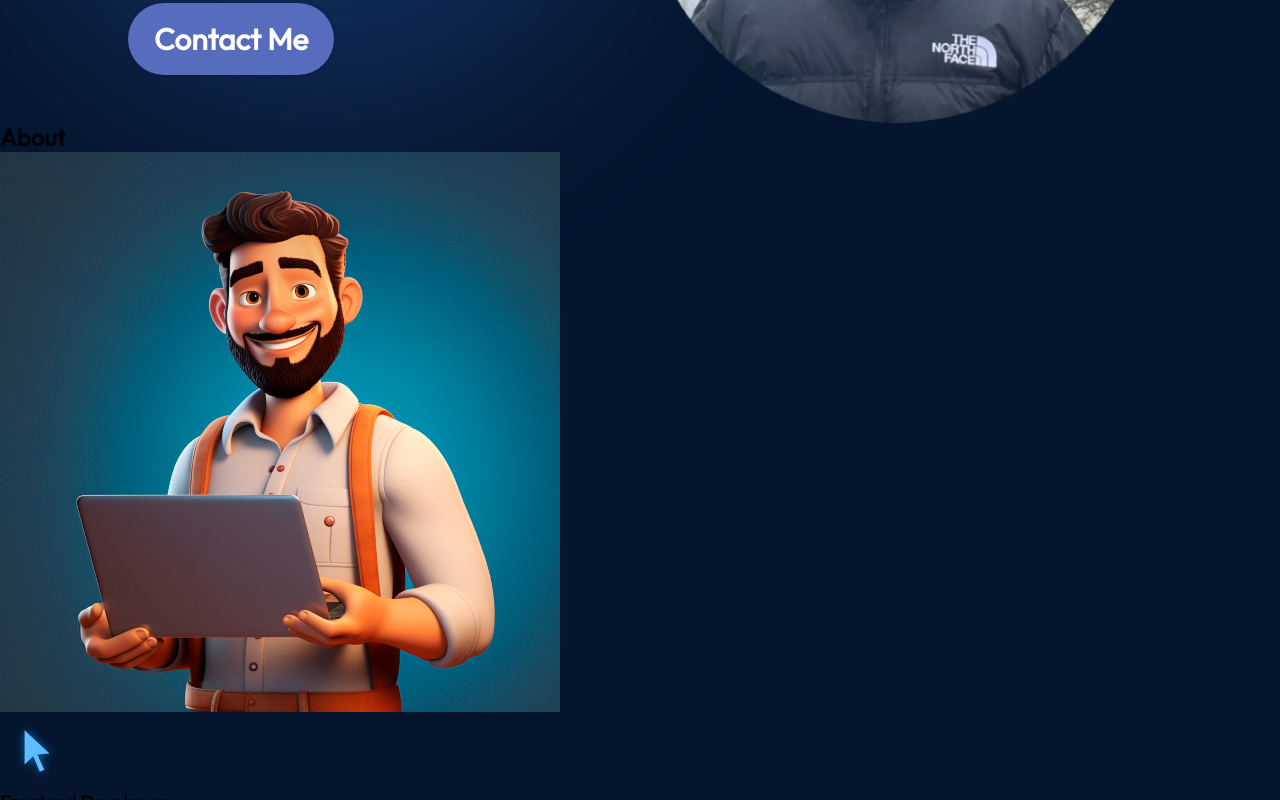
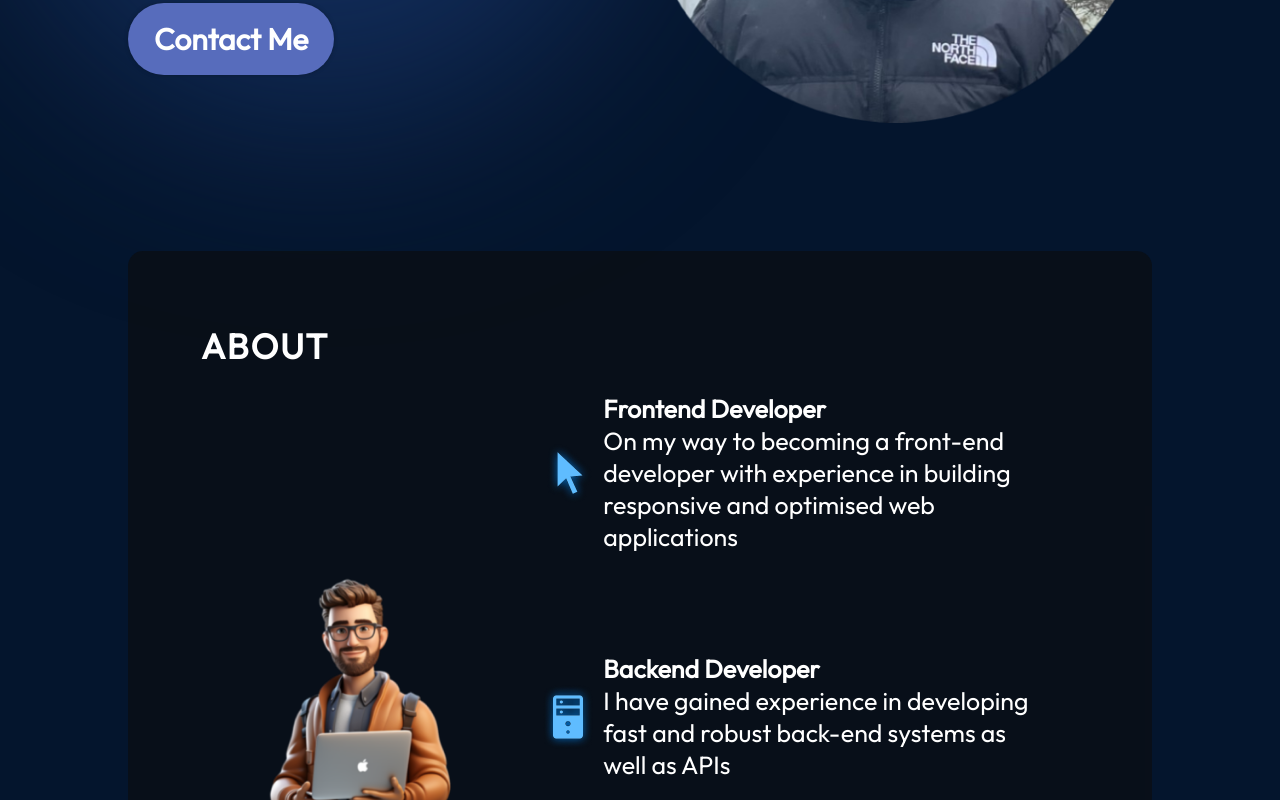
Before and after one commit to Y1va/React-Portfolio, a React (Vite) app in the folder react-portfolio/: page / in a window 1280 px wide. Shown: the part 540-1340 px from the top of the page. Built offline with nearby package versions, Linux system fonts and the light colour scheme.

Commit message:
added styling for about component

```diff
--- a/react-portfolio/src/components/About/About.jsx
+++ b/react-portfolio/src/components/About/About.jsx
@@ -4,11 +4,11 @@
 
 export const About = () => {
   return (
-    <section className={styles.container}>
+    <section className={styles.container} id='about'>
       <h2 className={styles.title}>About</h2>
       <div className={styles.content}>
         <img
-          src={getImageUrl('about/aboutimage.png')}
+          src={getImageUrl('about/aboutheroimage.png')}
           alt="person sitting with laptop" className={styles.aboutImage}
         />
         <ul className={styles.aboutItems}>
--- a/react-portfolio/src/components/About/About.module.css
+++ b/react-portfolio/src/components/About/About.module.css
@@ -0,0 +1,92 @@
+@import '../../vars.css';
+
+.container {
+  position: relative;
+  background-color: rgba(12, 12, 12, 0.6);
+  border-radius: 15px;
+  padding: 73px;
+  margin-top: 129px;
+  z-index: 1;
+  margin-left: 10%;
+  margin-right: 10%;
+}
+
+.title {
+  color: var(--color-text);
+  font-size: 35px;
+  font-weight: 700;
+  letter-spacing: 1.75px;
+  text-transform: uppercase;
+}
+
+.content {
+  display: flex;
+  flex-direction: row;
+  align-items: center;
+}
+
+.aboutImage {
+  width: 35%;
+}
+
+.aboutItems {
+  color: var(--color-text);
+  display: flex;
+  flex-direction: column;
+  gap: 50px;
+}
+
+.aboutItem {
+  display: flex;
+  flex-direction: row;
+  align-items: center;
+  border-radius: 20px;
+  list-style: none;
+  padding: 25px;
+  background-image: linear-gradient(
+    90deg,
+    rgba(165, 215, 232, 0.42) 0%,
+    rgba(255, 255, 255, 0) 100%
+  );
+  background-size: 0 100%;
+  background-repeat: no-repeat;
+  transition: 0.4s;
+}
+
+.aboutItem:hover {
+  background-size: 100% 100%
+}
+
+.aboutItem h3 {
+  font-size: 25px;
+  font-weight: 600;
+}
+
+.aboutItem p {
+  font-size: 25px;
+}
+
+@media screen and (max-width: 830px) {
+  .container {
+    background-color: transparent;
+    padding-left: 0;
+    padding-right: 0;
+  }
+
+  .content {
+    flex-direction: column;
+  }
+
+  .aboutImage {
+    display: none;
+  }
+
+  .aboutItems {
+    margin-top: 29px
+  }
+
+  .aboutItem {
+    padding-left: 0;
+    padding-right: 0;
+  }
+}
--- a/react-portfolio/src/index.css
+++ b/react-portfolio/src/index.css
@@ -4,3 +4,7 @@
   padding: 0;
   font-family: 'Outfit', Arial, Helvetica, sans-serif;
 }
+
+html {
+  scroll-behavior: smooth;
+}
```
Also changed, not shown: react-portfolio/assets/about/aboutheroimage.png (added), react-portfolio/assets/about/aboutimage.png (deleted).
